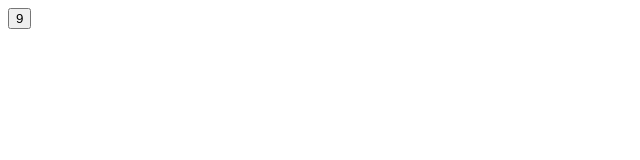
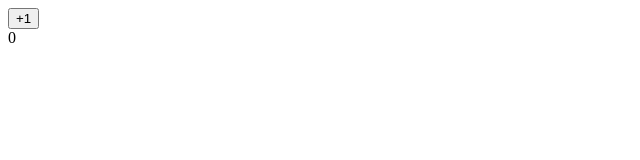
Before and after one commit to bhavik4748/react-webpack-starter, a React app: page / in a window 1280 px wide. Shown: the top 160 px of the page, without its empty margins (0-640 px from the left). Built offline with nearby package versions, Linux system fonts and the light colour scheme.

Commit message:
multiple components added in App Component

```diff
--- a/src/components/App.js
+++ b/src/components/App.js
@@ -1,25 +1,56 @@
 import React, { Component } from 'react';
 
-class App extends Component {
+class Button extends Component {
   // state = { counter: 0 };
-  constructor(props) {
-    super(props);
-    this.state = { counter: 9 };
-  }
+
+
   render() {
     return (
-
-      <button>{this.state.counter}</button>
-
+      <button onClick={this.props.onClickFunction}> +1 </button>
     );
-  }
+  };
 }
 
 /*
 const App = function (props) {
   return (
     <button>{props.label}  </button>
-  );
+        );
 }
 */
+
+const Result = function (props) {
+  return (
+    <div>
+      {props.counter}
+    </div>
+  );
+
+}
+
+class App extends Component {
+
+  constructor(props) {
+    super(props);
+    this.state = { counter: 0 };
+    this.incrementCounter = this.incrementCounter.bind(this);
+  };
+
+
+  incrementCounter() {
+    this.setState((prevState) => ({
+      counter: prevState.counter + 1
+    }));
+  }
+
+  render() {
+    return (
+      <div >
+        <Button onClickFunction={this.incrementCounter} />
+        <Result counter={this.state.counter} />
+      </div >
+    );
+  }
+}
+
 export default App;
```
